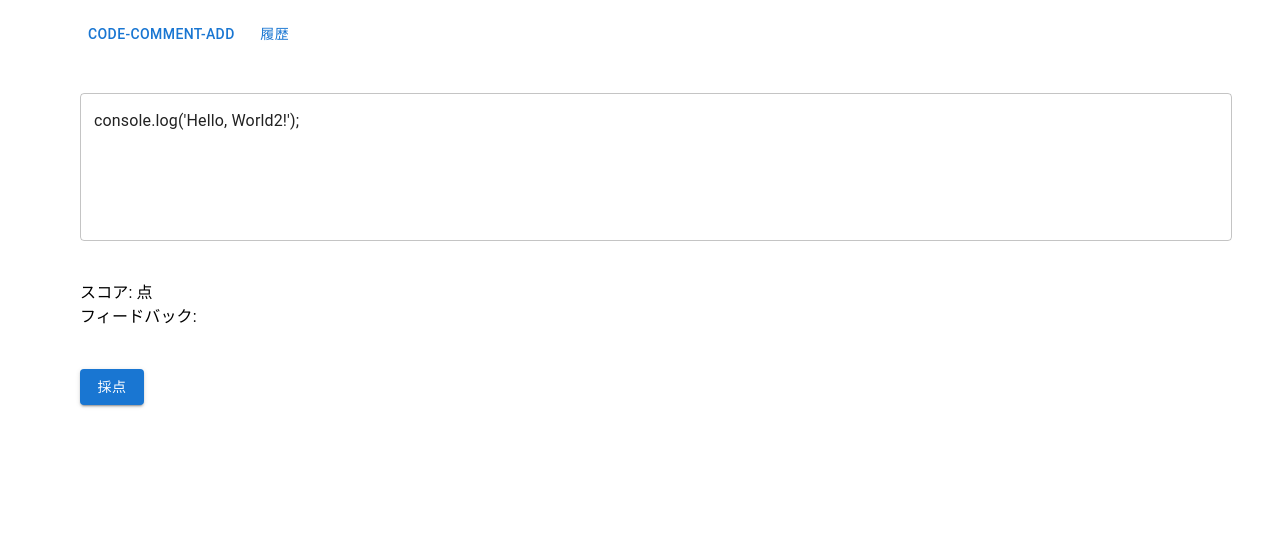
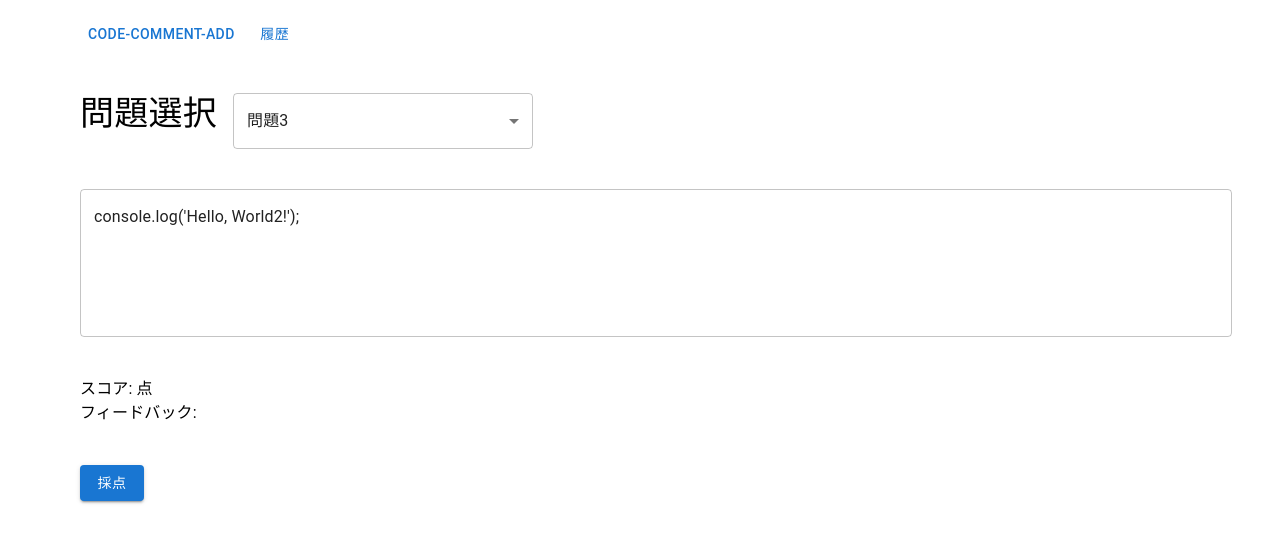
Before and after one commit to tsuchidarikuto/code-comment-app, a Next.js app: page / in a window 1280 px wide. Shown: the top 542 px of the page. Built offline with nearby package versions, Linux system fonts and the light colour scheme.

Commit message:
メニュー追加

```diff
--- a/app/page.tsx
+++ b/app/page.tsx
@@ -1,6 +1,6 @@
 'use client';
 
-import { Button,Box, Stack, Typography, Container,TextField } from "@mui/material";
+import { Button,Box, Stack, Typography, Container,TextField, Select, MenuItem } from "@mui/material";
 import { useState } from "react";
 import analyzeComment from "@/utils/analyzeComment";
 import { ResultTypes } from "@/types";
@@ -38,7 +38,17 @@
         <Button variant="text" component="h1" sx={{ textAlign: 'left' }}>code-comment-add</Button>
         <Button variant="text" component="h1" sx={{ textAlign: 'right' }}>履歴</Button>{/* 右寄せしたい */}
         </header>
-
+        <Box sx={{ display: 'flex', gap: 2 }}>
+        <Typography variant="h4">問題選択</Typography>
+        <Select
+        displayEmpty
+        sx={{ width: 300 }}>
+        <MenuItem value="" disabled>問題を選択</MenuItem>
+        <MenuItem>問題1</MenuItem>
+        <MenuItem>問題2</MenuItem>
+        <MenuItem>問題3</MenuItem>
+        </Select>
+        </Box>
           {
           <TextField
             multiline
```
